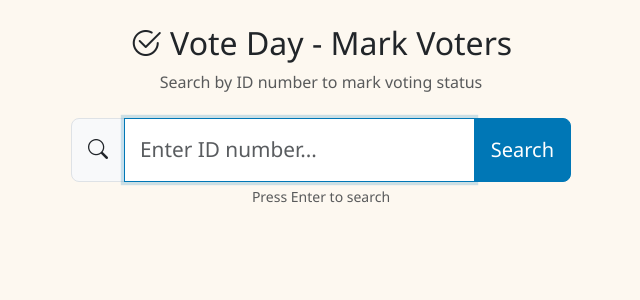
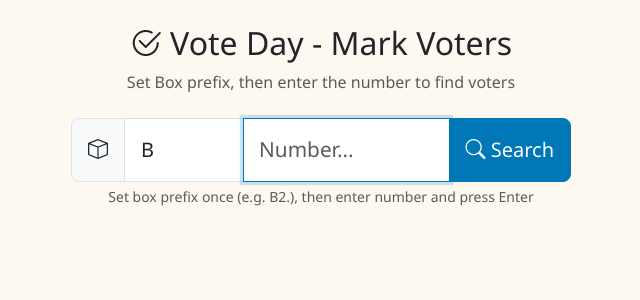
Before and after one commit to rishal1123/Vote-Council-Bussiness, a Python web app: template app/templates/voting/mark.html in a window 1280 px wide. Shown: the top 300 px of the page, without its empty margins (319-959 px from the left). Run offline with Jinja, Linux system fonts and the light colour scheme; the template is opened without the code that fills it, so the values that code supplies are empty.

Commit message:
Voting: search by Box# with prefix, sample file download on import page
- Voting page: two-part search with box prefix (e.g. B2.) + number input
- Search returns list of voters in that box, select one to mark
- Back to list after marking with updated status
- Import page: download sample Excel file button for reference

Co-Authored-By: Claude Opus 4.6 (1M context) <noreply@anthropic.com>

```diff
--- a/app/templates/import.html
+++ b/app/templates/import.html
@@ -96,6 +96,11 @@
                             <i class="bi bi-info-circle"></i> Photos can be embedded directly in Excel cells.
                             They will be automatically extracted and linked to voters based on row position.
                         </small>
+                    </div>
+                    <div class="mt-3">
+                        <a href="/import/sample" class="btn btn-outline-primary w-100">
+                            <i class="bi bi-file-earmark-excel"></i> Download Sample Excel File
+                        </a>
                     </div>
                 </div>
             </div>
--- a/app/templates/voting/mark.html
+++ b/app/templates/voting/mark.html
@@ -58,24 +58,45 @@
         <h1 class="h2">
             <i class="bi bi-check2-circle"></i> Vote Day - Mark Voters
         </h1>
-        <p class="text-muted">Search by ID number to mark voting status</p>
+        <p class="text-muted">Set Box prefix, then enter the number to find voters</p>
     </div>
 
     <!-- Search Section -->
     <div class="search-section mb-4">
         <div class="input-group input-group-lg">
-            <span class="input-group-text"><i class="bi bi-search"></i></span>
+            <span class="input-group-text"><i class="bi bi-box"></i></span>
+            <input type="text" class="form-control" id="boxPrefix" style="max-width: 120px;"
+                   placeholder="B2." value="B">
             <input type="text" class="form-control" id="searchInput"
-                   placeholder="Enter ID number..." autofocus>
-            <button class="btn btn-primary" type="button" onclick="searchVoter()">
-                Search
+                   placeholder="Number..." autofocus>
+            <button class="btn btn-primary" type="button" onclick="searchVoters()">
+                <i class="bi bi-search"></i> Search
             </button>
         </div>
-        <div class="form-text text-center">Press Enter to search</div>
+        <div class="form-text text-center">Set box prefix once (e.g. B2.), then enter number and press Enter</div>
     </div>
 
-    <!-- Voter Card (hidden until search) -->
+    <!-- Voter List (shown after box search) -->
+    <div id="voterListSection" class="d-none mb-4">
+        <div class="card">
+            <div class="card-header d-flex justify-content-between align-items-center">
+                <h5 class="mb-0"><i class="bi bi-people"></i> Voters in <span id="boxLabel"></span></h5>
+                <span class="badge bg-primary" id="voterListCount">0</span>
+            </div>
+            <div class="card-body p-0">
+                <div class="list-group list-group-flush" id="voterList" style="max-height: 400px; overflow-y: auto;">
+                </div>
+            </div>
+        </div>
+    </div>
+
+    <!-- Voter Card (hidden until voter selected) -->
     <div id="voterSection" class="d-none">
+        <div class="mb-2">
+            <button class="btn btn-outline-secondary btn-sm" onclick="backToList()">
+                <i class="bi bi-arrow-left"></i> Back to list
+            </button>
+        </div>
         <div class="voter-card card shadow">
             <div class="card-body">
                 <div class="row">
@@ -146,8 +167,8 @@
     <!-- No Results Message -->
     <div id="noResults" class="d-none text-center py-5">
         <i class="bi bi-search" style="font-size: 3rem; color: #6c757d;"></i>
-        <h4 class="mt-3 text-muted">No voter found</h4>
-        <p class="text-muted">Try searching with a different ID number</p>
+        <h4 class="mt-3 text-muted">No voters found</h4>
+        <p class="text-muted">Try searching with a different Box# number</p>
     </div>
 </div>
 {% endblock %}
@@ -155,6 +176,7 @@
 {% block extra_js %}
 <script>
 let currentVoter = null;
+let currentVoterList = [];
 let selectedStatus = null;
 let selectedCandidate = null;
 let candidates = [];
@@ -165,30 +187,86 @@ document.addEventListener('DOMContentLoaded', async () => {
     const response = await fetch('/candidates');
     candidates = await response.json();
 
-    // Enter key to search
+    // Enter key to search on both inputs
     document.getElementById('searchInput').addEventListener('keypress', (e) => {
-        if (e.key === 'Enter') searchVoter();
+        if (e.key === 'Enter') searchVoters();
+    });
+    document.getElementById('boxPrefix').addEventListener('keypress', (e) => {
+        if (e.key === 'Enter') {
+            document.getElementById('searchInput').focus();
+        }
     });
 
-    // Focus search on page load
+    // Focus number input on page load
     document.getElementById('searchInput').focus();
 });
 
-async function searchVoter() {
-    const query = document.getElementById('searchInput').value.trim();
+async function searchVoters() {
+    const prefix = document.getElementById('boxPrefix').value.trim();
+    const number = document.getElementById('searchInput').value.trim();
+    const query = prefix + number;
     if (!query) return;
 
     try {
         const response = await fetch(`/voting/search?q=${encodeURIComponent(query)}`);
         if (response.ok) {
-            const voter = await response.json();
-            displayVoter(voter);
+            const voters = await response.json();
+            currentVoterList = voters;
+            displayVoterList(voters, query);
         } else {
             showNoResults();
         }
     } catch (error) {
-        showToast('Error searching for voter', 'danger');
+        showToast('Error searching for voters', 'danger');
     }
+}
+
+function displayVoterList(voters, boxQuery) {
+    document.getElementById('voterSection').classList.add('d-none');
+    document.getElementById('noResults').classList.add('d-none');
+    document.getElementById('voterListSection').classList.remove('d-none');
+
+    document.getElementById('boxLabel').textContent = boxQuery;
+    document.getElementById('voterListCount').textContent = voters.length;
+
+    const statusColors = {
+        'not_voted': 'secondary',
+        'voted_pledged': 'success',
+        'voted_other': 'danger',
+        'undecided': 'warning'
+    };
+
+    const list = document.getElementById('voterList');
+    list.innerHTML = voters.map(v => {
+        const statusColor = statusColors[v.vote_status] || 'secondary';
+        const statusLabel = v.vote_status.replace(/_/g, ' ');
+        const photo = v.photo_path
+            ? `<img src="/uploads/${v.photo_path}" class="rounded-circle me-2" style="width:36px;height:36px;object-fit:cover;">`
+            : `<span class="rounded-circle bg-light d-inline-flex align-items-center justify-content-center me-2" style="width:36px;height:36px;"><i class="bi bi-person text-muted"></i></span>`;
+
+        return `
+            <button class="list-group-item list-group-item-action d-flex align-items-center gap-2 py-2" onclick='selectVoterFromList(${v.id})'>
+                ${photo}
+                <div class="flex-grow-1">
+                    <div class="fw-bold">${escapeHtml(v.name)}</div>
+                    <small class="text-muted">${escapeHtml(v.national_id || '')} ${v.box_number ? '| ' + escapeHtml(v.box_number) : ''}</small>
+                </div>
+                <span class="badge bg-${statusColor}">${statusLabel}</span>
+            </button>
+        `;
+    }).join('');
+}
+
+function selectVoterFromList(voterId) {
+    const voter = currentVoterList.find(v => v.id === voterId);
+    if (voter) {
+        displayVoter(voter);
+    }
+}
+
+function backToList() {
+    document.getElementById('voterSection').classList.add('d-none');
+    document.getElementById('voterListSection').classList.remove('d-none');
 }
 
 function displayVoter(voter) {
@@ -196,6 +274,7 @@ function displayVoter(voter) {
     selectedStatus = null;
     selectedCandidate = null;
 
+    document.getElementById('voterListSection').classList.add('d-none');
     document.getElementById('voterSection').classList.remove('d-none');
     document.getElementById('noResults').classList.add('d-none');
 
@@ -382,10 +461,21 @@ async function confirmVote() {
             }
             addToRecentMarks(currentVoter, selectedStatus);
 
-            // Clear and focus search
+            // Update voter in the list and go back
+            if (currentVoterList.length > 0) {
+                const idx = currentVoterList.findIndex(v => v.id === currentVoter.id);
+                if (idx >= 0) {
+                    currentVoterList[idx].vote_status = selectedStatus;
+                }
+                const prefix = document.getElementById('boxPrefix').value.trim();
+                const number = document.getElementById('searchInput').value.trim();
+                displayVoterList(currentVoterList, prefix + number);
+                document.getElementById('voterSection').classList.add('d-none');
+            } else {
                 document.getElementById('searchInput').value = '';
                 document.getElementById('searchInput').focus();
                 document.getElementById('voterSection').classList.add('d-none');
+            }
 
             // Update pending badge
             if (typeof updatePendingSyncBadge === 'function') {
@@ -398,10 +488,19 @@ async function confirmVote() {
         showToast('Saved offline - will sync when online', 'warning');
         addToRecentMarks(currentVoter, selectedStatus);
 
-        // Clear and focus search
+        // Go back to list
+        if (currentVoterList.length > 0) {
+            const idx = currentVoterList.findIndex(v => v.id === currentVoter.id);
+            if (idx >= 0) currentVoterList[idx].vote_status = selectedStatus;
+            const prefix = document.getElementById('boxPrefix').value.trim();
+                const number = document.getElementById('searchInput').value.trim();
+                displayVoterList(currentVoterList, prefix + number);
+            document.getElementById('voterSection').classList.add('d-none');
+        } else {
             document.getElementById('searchInput').value = '';
             document.getElementById('searchInput').focus();
             document.getElementById('voterSection').classList.add('d-none');
+        }
 
         // Update pending badge
         if (typeof updatePendingSyncBadge === 'function') {
```
Also changed, not shown: app/routers/import_data.py (+18 -1 lines), app/routers/voting.py (+26 -25 lines). Lines whose indentation alone changed are shown as unchanged.
